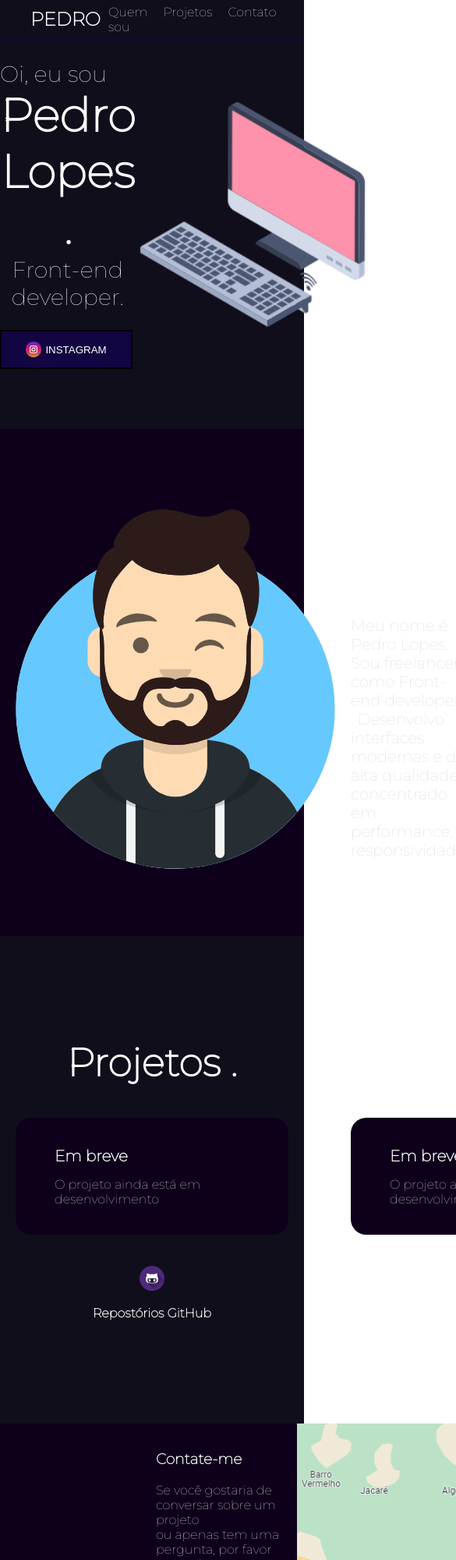
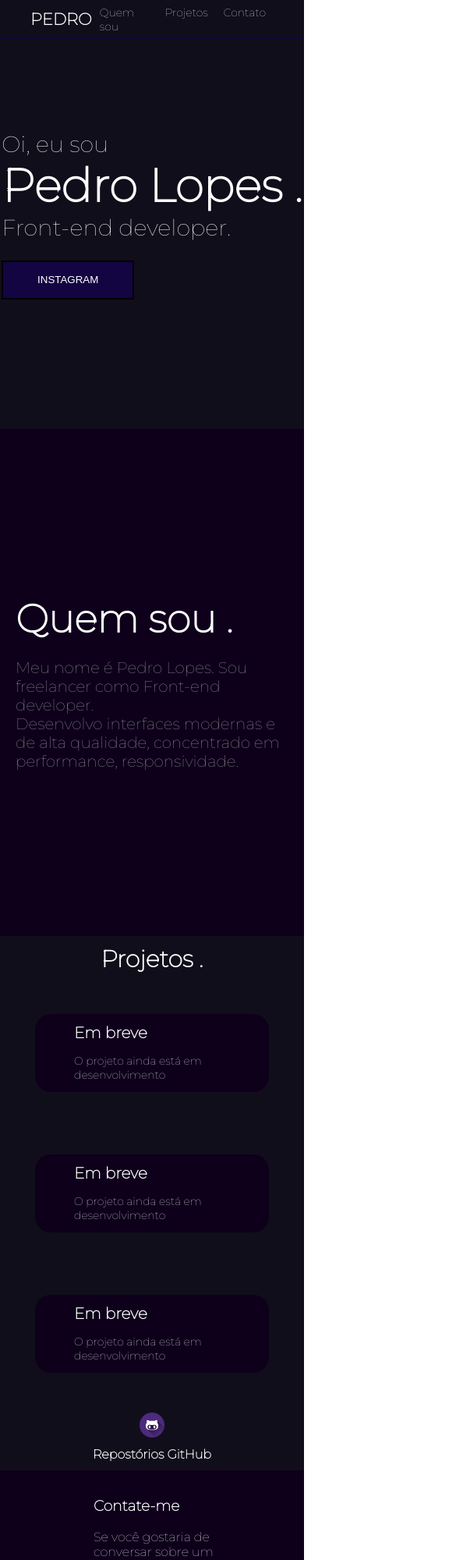
Before and after one commit to Pedrolopes041/portifolio, a plain HTML site: page index.html in a window 390 px wide. Shown: the top 2000 px of the page at 78% size, 585 px wide, since content can reach past the window. Drawn offline with Linux system fonts and the light colour scheme.

Commit message:
responsivo

```diff
--- a/index.html
+++ b/index.html
@@ -42,7 +42,7 @@
             <img src="./Avatar-Maker (2).svg">
             <div id="eu-container">
                 <h3>Quem sou .</h3>
-                <p>Meu nome é Pedro Lopes. Sou freelancer como Front-end developer<br>. Desenvolvo interfaces modernas e de alta qualidade, concentrado em<br> performance, responsividade.</p>
+                <p>Meu nome é Pedro Lopes. Sou freelancer como Front-end developer.<br>Desenvolvo interfaces modernas e de alta qualidade, concentrado em<br> performance, responsividade.</p>
 
             </div>
         </section>
@@ -50,27 +50,26 @@
         <!--projetos-->
 
         <section id="projetos">
+            <div id="projeto-pai">
                 <h3>Projetos .</h3>
                 <div id="projeto-container">
                     <div id="card">
                         <h4>Em breve</h4>
                         <p>O projeto ainda está em desenvolvimento</p>
-
                     </div>
                     <div id="card">
                         <h4>Em breve</h4>
                         <p>O projeto ainda está em desenvolvimento</p>
-
                     </div>
                     <div id="card">
                         <h4>Em breve</h4>
                         <p>O projeto ainda está em desenvolvimento</p>
-
                     </div>
-
                     </div>
-            <img src="./github.png"><br>
+                    <img src="./github.png">
                     <a href="https://github.com/Pedrolopes041" target="_blank"><p><strong>Repostórios GitHub</strong></p></a>
+                </div>
+            </div>
         </section>
 
         <section id="contato">
--- a/style.css
+++ b/style.css
@@ -118,7 +118,7 @@ button {
     font-size: 20px;
     color: #cccc;
 }
-#projetos {
+#projeto-pai {
     display: flex;
     flex-direction: column;
     align-items: center;
@@ -160,12 +160,8 @@ button {
     background-color: #0E001B;
     color: white;
     height: 500px;
+    padding: 120px;
     font-family: 'Montserrat', sans-serif;
-
-}
-#contato-container {
-    margin-left: 200px;
-
 
 }
 #contato-container button {
@@ -189,3 +185,40 @@ button {
     margin-right: 10px;
 
 }
+@media(max-width: 414px) {
+    #showcase img  {
+        display: none;
+    }
+    #eu img {
+        display: none;
+    }
+    #contato img {
+        display: none;
+    }
+    #nav-bar {
+        font-size: 14px;
+    }
+    #eu {
+        padding: 20px;
+    }
+    #projeto-container {
+        display: flex;
+        flex-direction: column;
+    }
+    #card {
+        width: 300px;
+        height: 10px;
+        font-size: 14px;
+    }
+    #projeto-pai {
+        height: 685px;
+        display: flex;
+        justify-content: space-evenly;
+    }
+    #projeto-pai h3 {
+        font-size: 30px;
+    }
+    footer {
+        display: none;
+    }
+}
```
Lines whose indentation alone changed are shown as unchanged.
